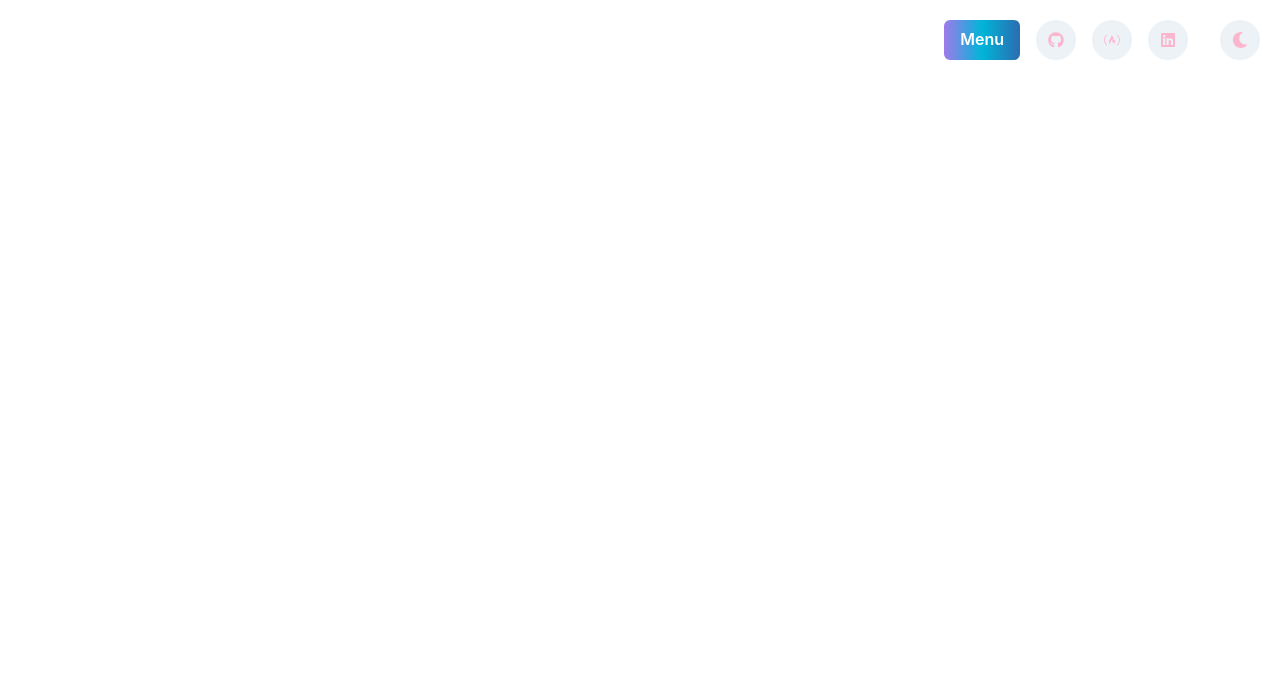
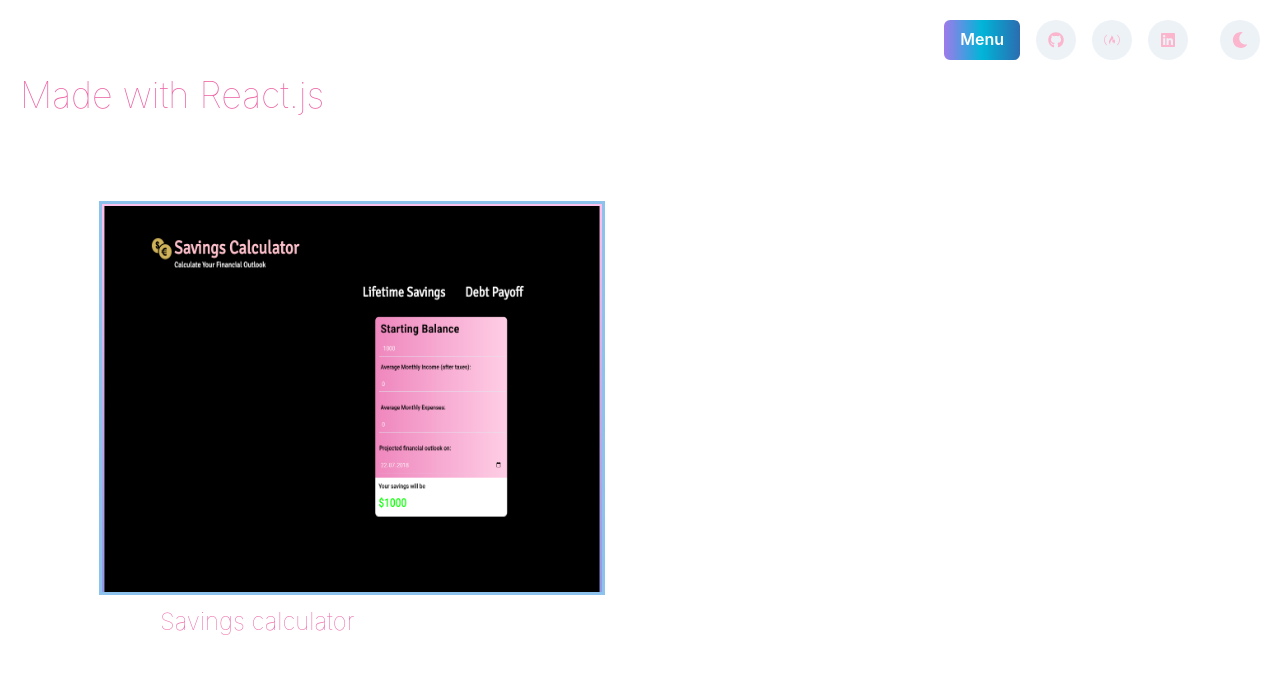
Before and after one commit to mateasportfolio/mtportfolio, a React (Create React App) app: page /project in a window 1280 px wide. Before the commit this address had no page. Shown: the top 674 px of the page. Built offline with nearby package versions, Linux system fonts and the light colour scheme.

Commit message:
add Project in Page and upload svg

```diff
--- a/src/App.js
+++ b/src/App.js
@@ -7,6 +7,7 @@ import Code from "./pages/Code";
 import Hosting from "./pages/Hosting";
 import Art from "./pages/Art";
 import AboutMe from "./pages/AboutMe";
+import Project from "./pages/Project";
 
 const App = () => {
   const { colorMode, toggleColorMode } = useColorMode();
@@ -23,6 +24,7 @@ const App = () => {
           <Route path="/art" element={<Art />} />
           <Route path="/code" element={<Code />} />
           <Route path="/hosting" element={<Hosting />} />
+          <Route path="/project" element={<Project />} />
         </Routes>
       </VStack>
     </>
--- a/src/components/Header.js
+++ b/src/components/Header.js
@@ -68,6 +68,9 @@ export const Header = ({ isDark, toggleColorMode }) => {
             </MenuItem>
             <MenuItem color="pink.200">
               <Link to="/aboutme">About Me</Link>
+            </MenuItem>{" "}
+            <MenuItem>
+              <Link to="/project">Project</Link>
             </MenuItem>
           </MenuList>
         </Menu>
--- a/src/pages/Art.js
+++ b/src/pages/Art.js
@@ -37,7 +37,7 @@ const Art = () => {
         rounded="md"
       />
       <Box>
-        <Text as="b" fontSize="xl" color="pink.400">
+        <Text as="b" fontSize="4xl" fontWeight="hairline" color="pink.400">
           {" "}
           Made with Photoshop and Illustrator
         </Text>
--- /dev/null
+++ b/src/pages/Project.js
@@ -0,0 +1,49 @@
+import { Box, Text, Image, VStack } from "@chakra-ui/react";
+import React from "react";
+
+import { Link } from "@chakra-ui/react";
+
+import Savings from "../assets/calculator.svg";
+
+export default function Project() {
+  return (
+    <Box>
+      <Text as="b" fontSize="4xl" fontWeight="hairline" color="pink.400">
+        {" "}
+        Made with React.js
+      </Text>
+      <VStack direction="row">
+        <Box p="20px" m="50px">
+          <Image
+            dropShadow="inner"
+            boxSize="xl"
+            objectFit="cover"
+            backgroundColor="pink.200"
+            bg="linear-gradient(#ffc0eb, #9198e5)"
+            opacity={10}
+            boxShadow="red"
+            width="500px"
+            h="100%"
+            m="12px"
+            pl="2px"
+            pr="2px"
+            pt="2px"
+            position="relative"
+            shadow="outline"
+            src={Savings}
+          />
+          <Link
+            fontSize="2xl"
+            fontWeight="hairline"
+            color="pink.400"
+            href="https://endearing-blini-1b0650.netlify.app"
+            m="30px"
+            p="40px"
+          >
+            Savings calculator
+          </Link>
+        </Box>
+      </VStack>
+    </Box>
+  );
+}
```
Also changed, not shown: src/pages/main.js (deleted, +0 -9 lines), src/assets/calculator.svg (added).
